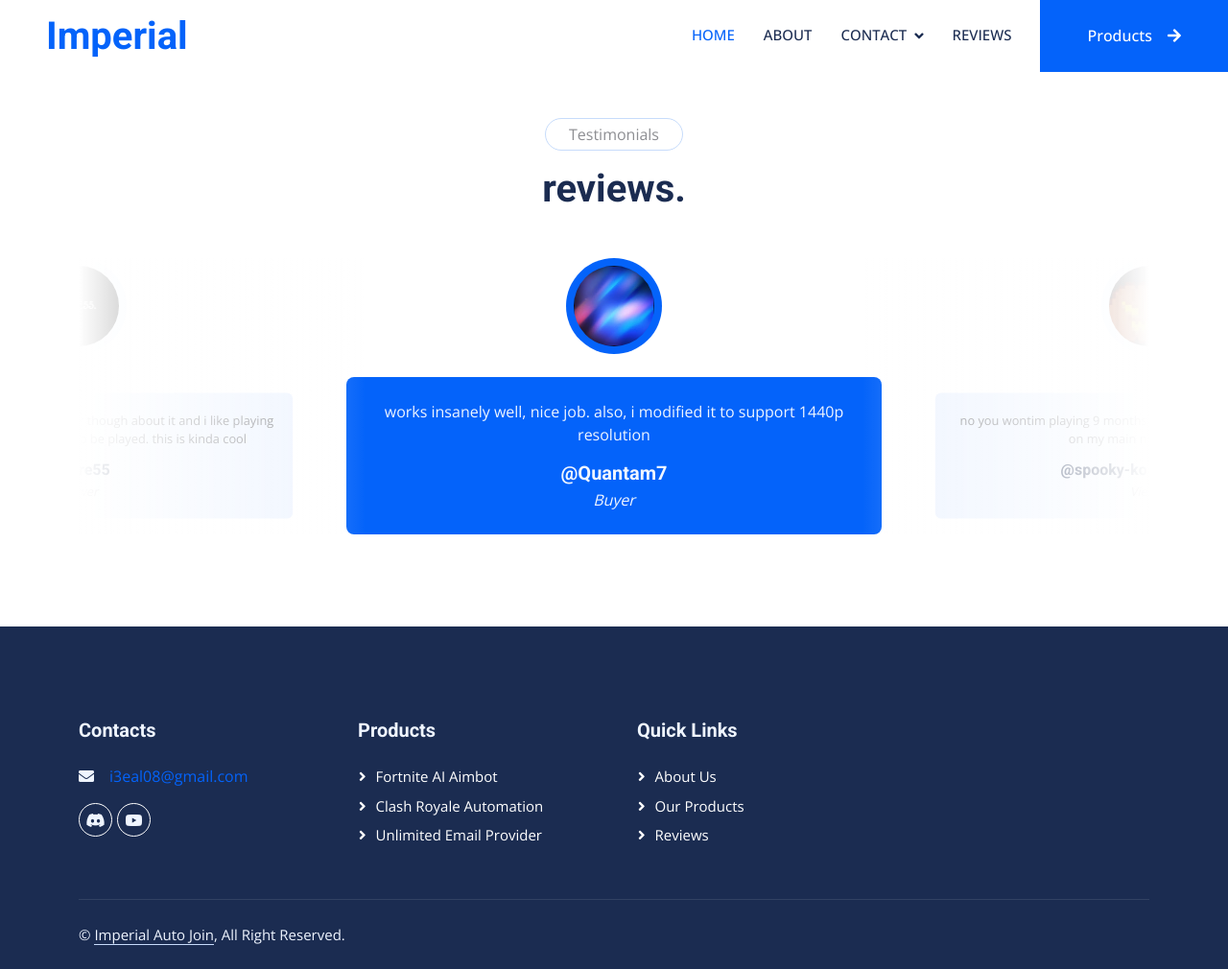
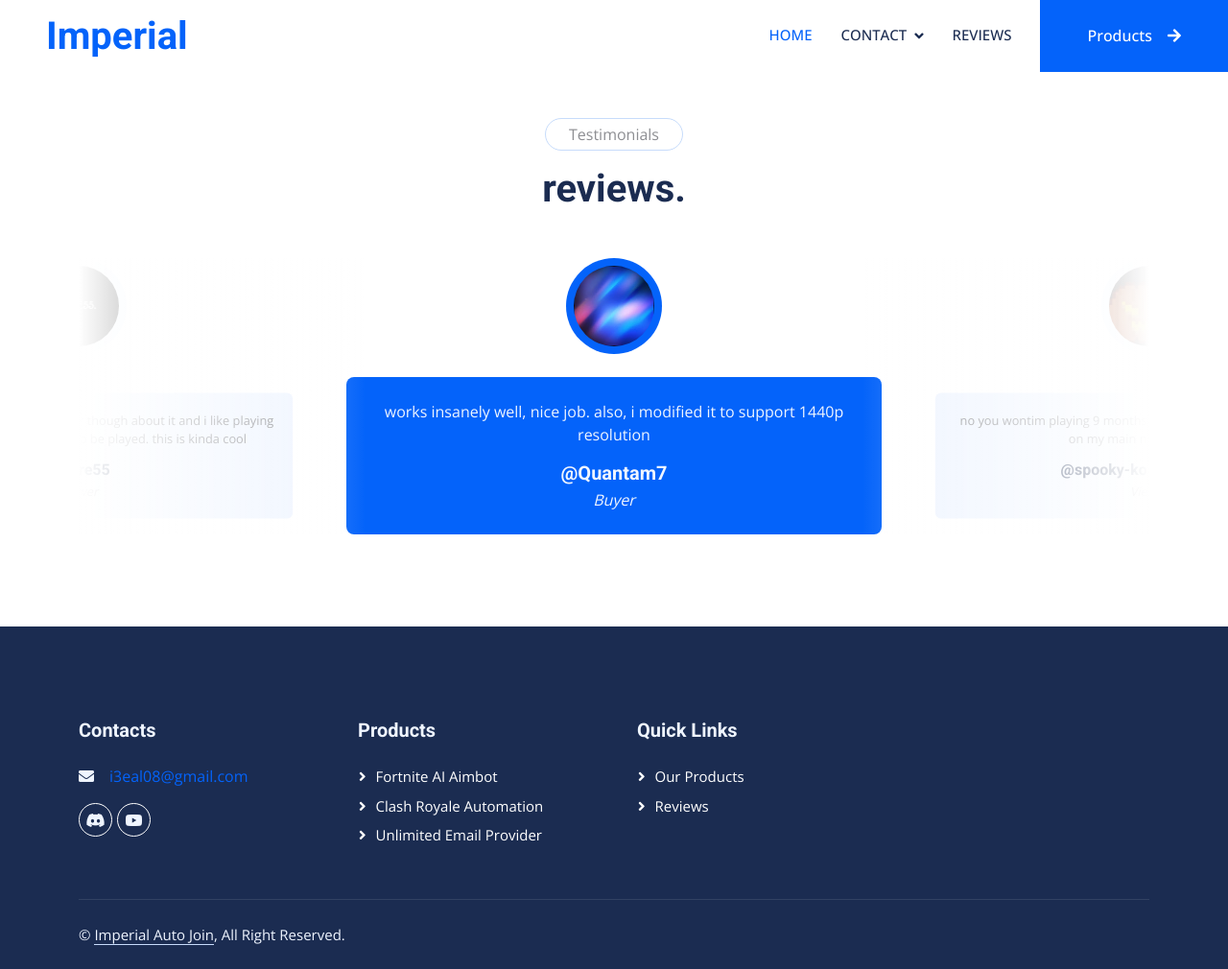
Before and after one commit to Lilsemenseed/lilsemenseed.github.io, a plain HTML site: page reviews.html in a window 1280 px wide. Shown: the whole page at 96% size. Drawn offline with nearby package versions, Linux system fonts and the light colour scheme.

Commit message:
Update reviews.html

```diff
--- a/reviews.html
+++ b/reviews.html
@@ -53,7 +53,6 @@
         <div class="collapse navbar-collapse" id="navbarCollapse">
             <div class="navbar-nav ms-auto p-4 p-lg-0">
                 <a href="index.html" class="nav-item nav-link active">Home</a>
-                <a href="about.html" class="nav-item nav-link">About</a>
                 <div class="nav-item dropdown">
                     <a href="#" class="nav-link dropdown-toggle" data-bs-toggle="dropdown">Contact</a>
                     <div class="dropdown-menu rounded-0 rounded-bottom m-0">
@@ -137,7 +136,6 @@
                 </div>
                 <div class="col-lg-3 col-md-6">
                     <h5 class="text-light mb-4">Quick Links</h5>
-                    <a class="btn btn-link" href="about.html">About Us</a>
                     <a class="btn btn-link" href="products.html">Our Products</a>
                     <a class="btn btn-link" href="reviews.html">Reviews</a>
                 </div>
```
